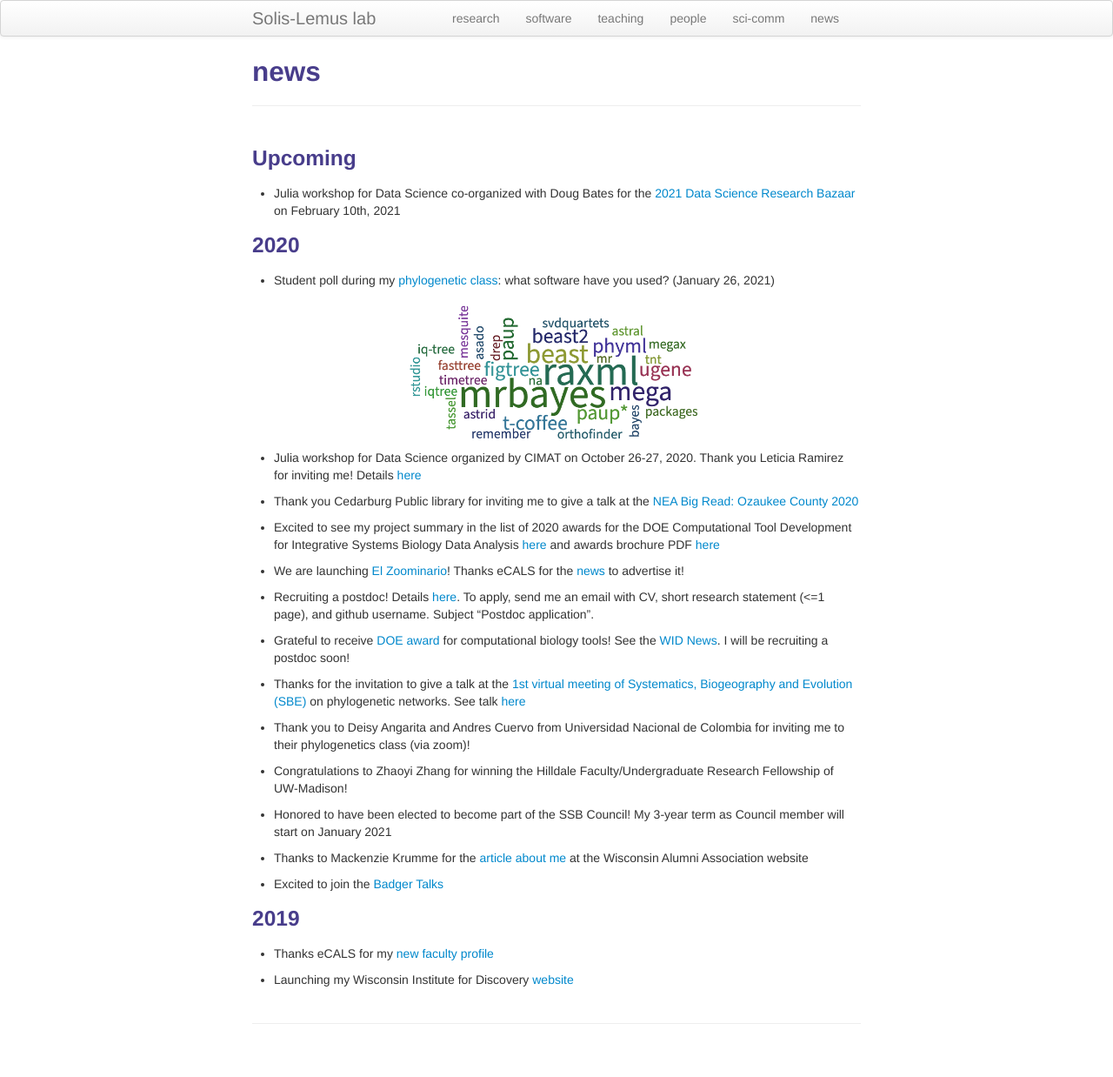
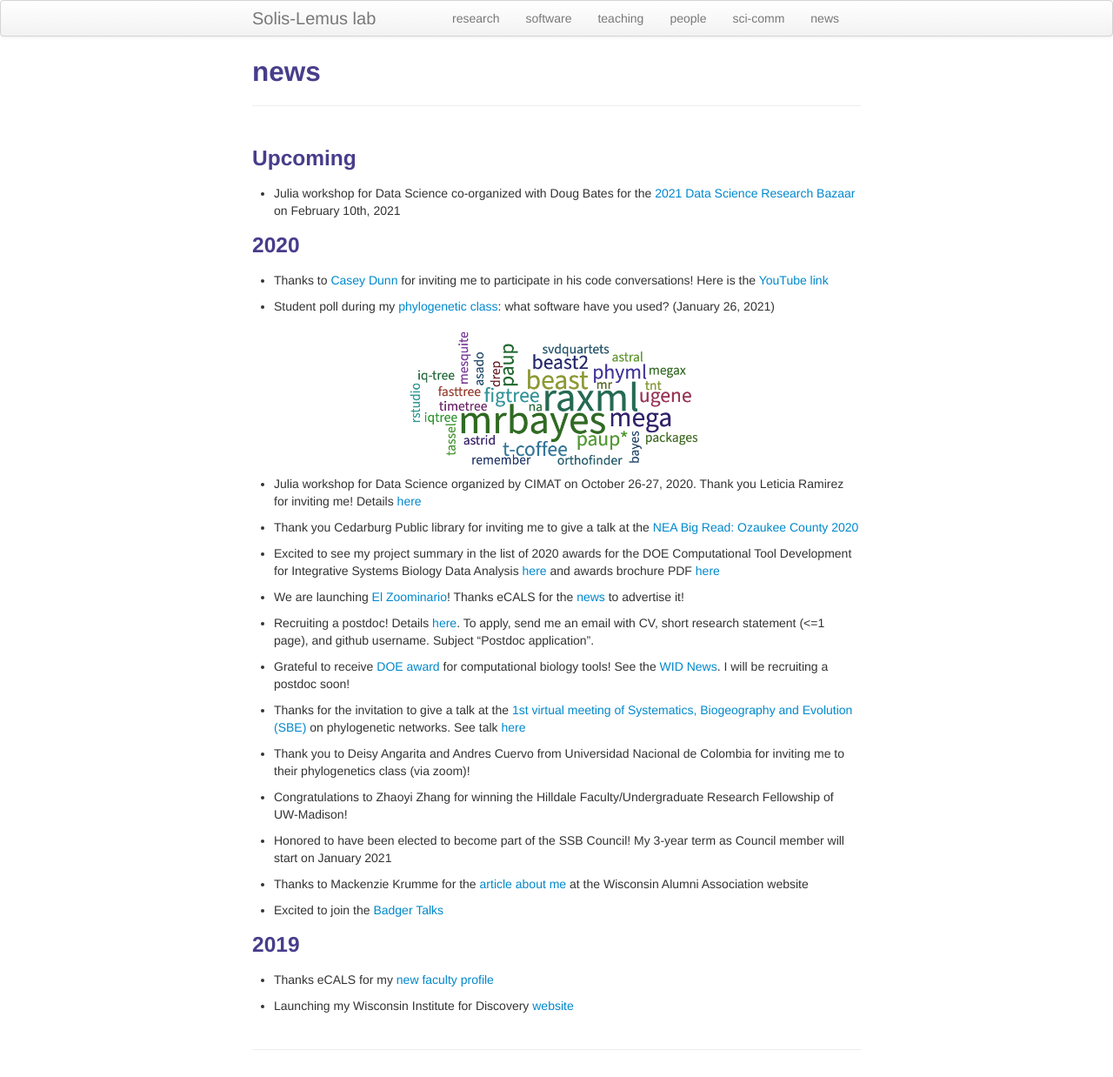
Before and after one commit to solislemuslab/solislemuslab.github.io, a Jekyll site: the page built from pages/news.md, in a window 1280 px wide. Shown: the whole page at 87% size. Built offline with Jekyll 4.4.1, drawn with Linux system fonts in a browser that asks for light colours; before the commit the page ends 1208 px from its top, so only the background shows below that.

Commit message:
added casey chat

```diff
--- a/pages/news.md
+++ b/pages/news.md
@@ -9,6 +9,8 @@ description: Solis-Lemus lab
 - Julia workshop for Data Science co-organized with Doug Bates for the [2021 Data Science Research Bazaar](https://datascience.wisc.edu/data-science-research-bazaar/) on February 10th, 2021
 
 ### 2020
+
+- Thanks to [Casey Dunn](http://dunnlab.org/) for inviting me to participate in his code conversations! Here is the [YouTube link](https://www.youtube.com/watch?v=Byhc0tksgSk)
 
 - Student poll during my [phylogenetic class](https://github.com/crsl4/phylogenetics-class): what software have you used? (January 26, 2021)
 
```
Also changed, not shown: pages/talks.md (+2 -0 lines).
